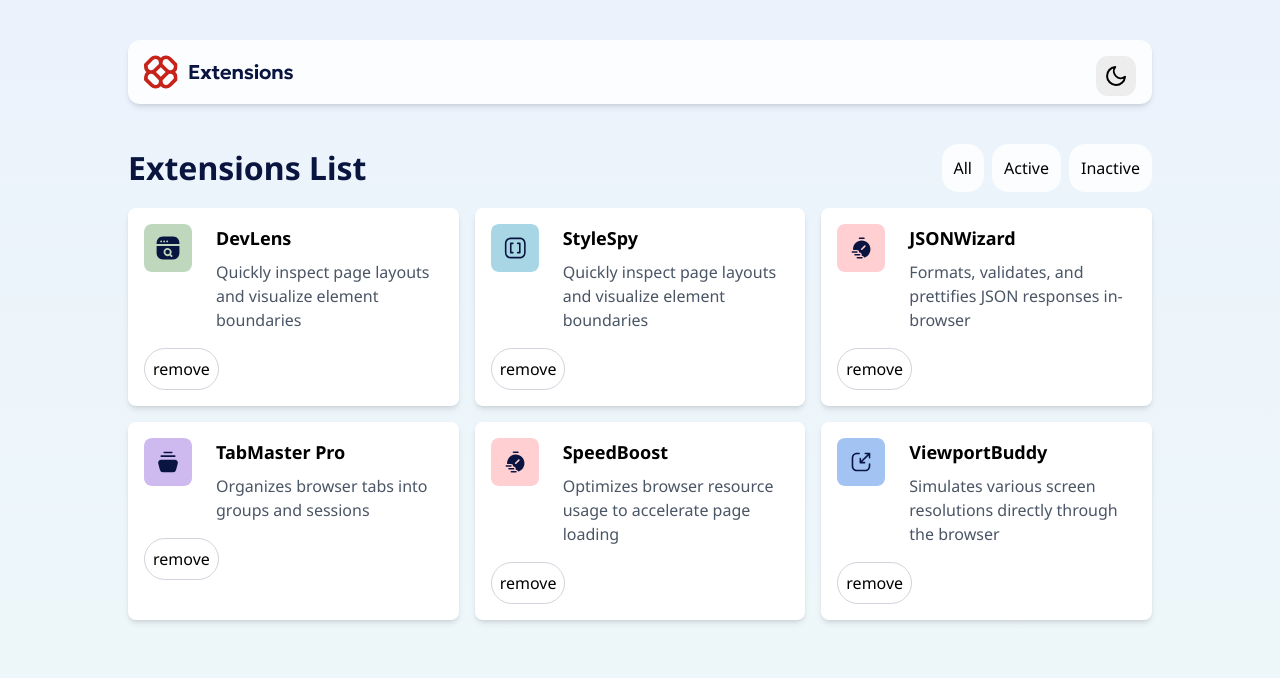
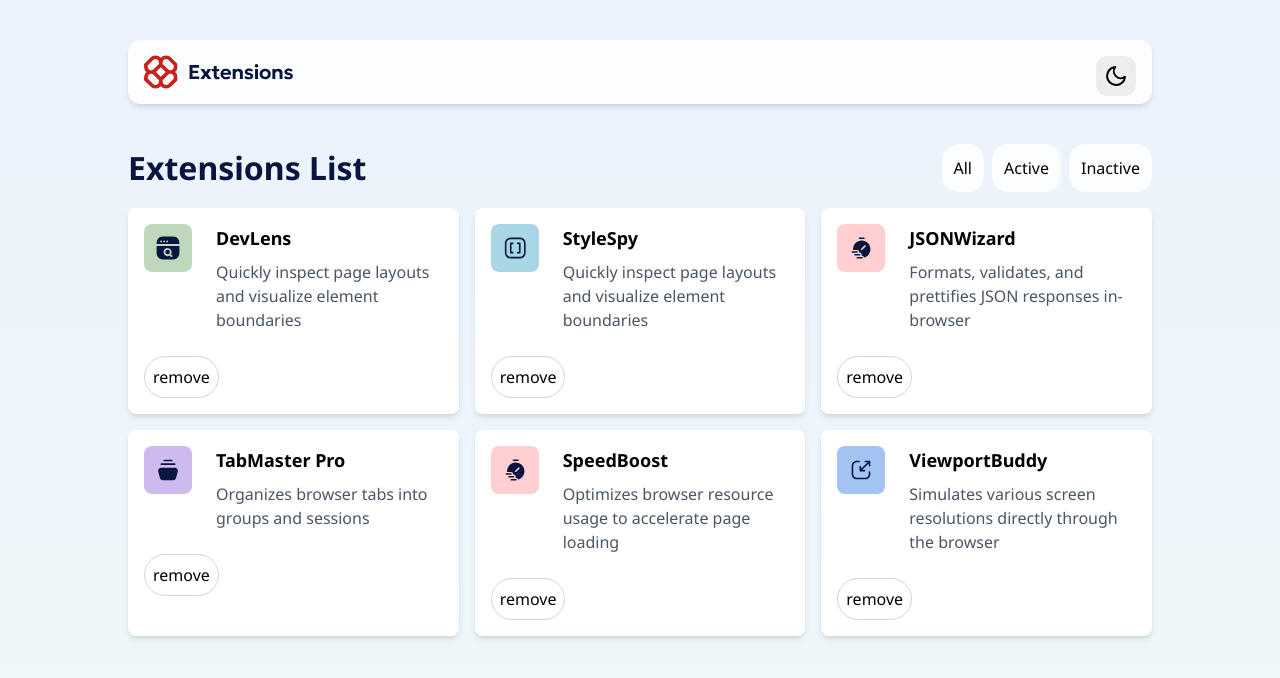
Before and after one commit to stkeys/Browser-Extension-UI, a Next.js app: page / in a window 1280 px wide. Shown: the top 678 px of the page. Built offline with nearby package versions, Linux system fonts and the light colour scheme.

Commit message:
style: adjust padding

```diff
--- a/components/ExtensionTools.tsx
+++ b/components/ExtensionTools.tsx
@@ -25,7 +25,7 @@ export default function ExtensionTools() {
             </div>
             </div>
 
-            <button className="mt-4 px-2 py-2 bg-transparent text-black rounded-full border border-gray-300 ">
+            <button className="mt-6 p-2 bg-transparent text-black rounded-full border border-gray-300 ">
               remove
             </button>
           </div>
```
